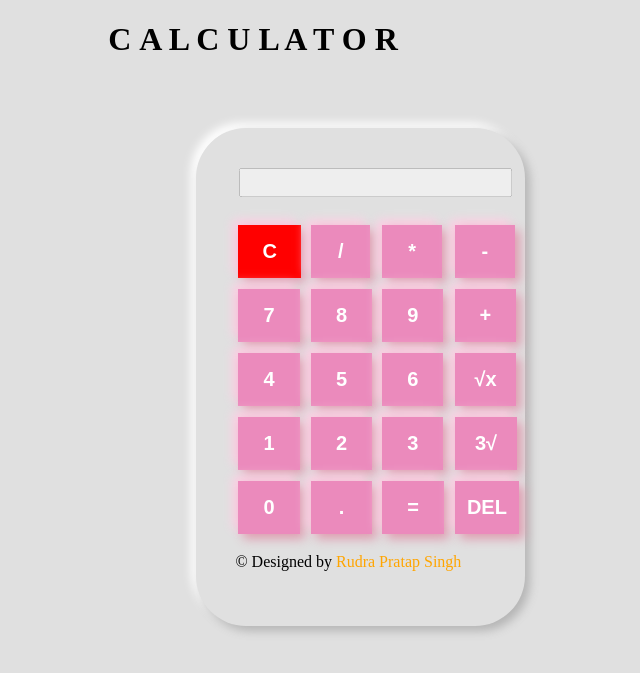
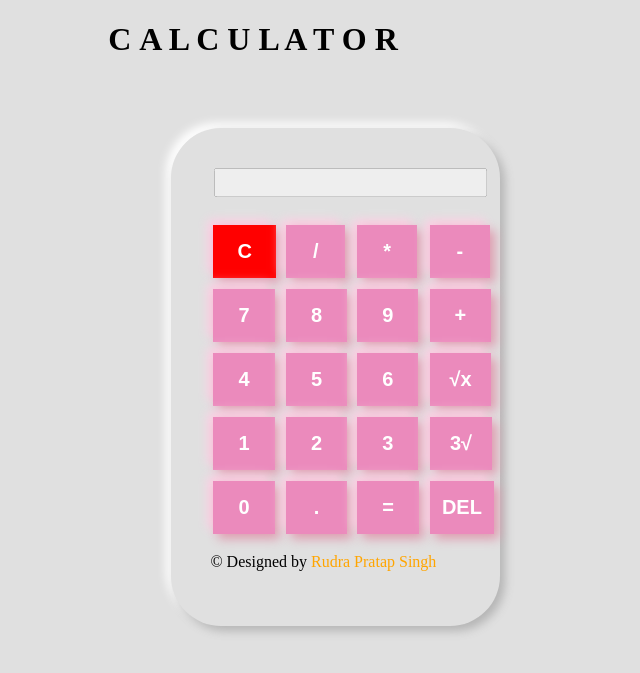
Before and after one commit to rudrapratap27/calculator, a PHP site: page / in a window 1280 px wide. Shown: the top 673 px of the page, without its empty margins (387-1027 px from the left). Run offline with PHP 8.4, Linux system fonts and the light colour scheme.

Commit message:
Udate calc.css

```diff
--- a/calc.css
+++ b/calc.css
@@ -19,7 +19,7 @@ body{
 	box-shadow:  5px 5px 10px #b5b5b5,-5px -5px 10px #ffffff;
 	width: 26%;
 	height: 40%;
-	margin-left: 575px;
+	margin-left: 550px;
 	margin-top: 70px;
 }
 .button:hover{
```
